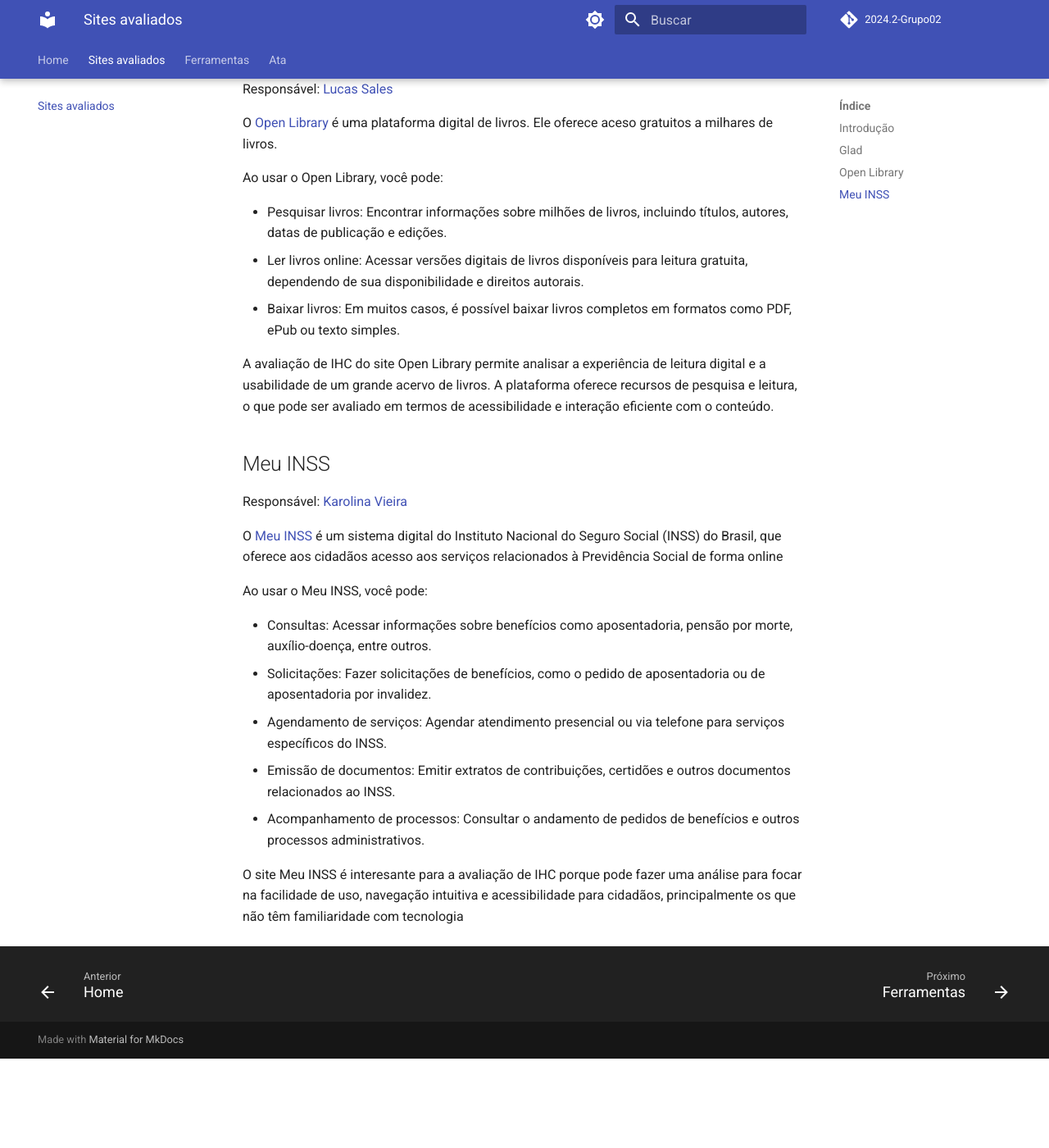
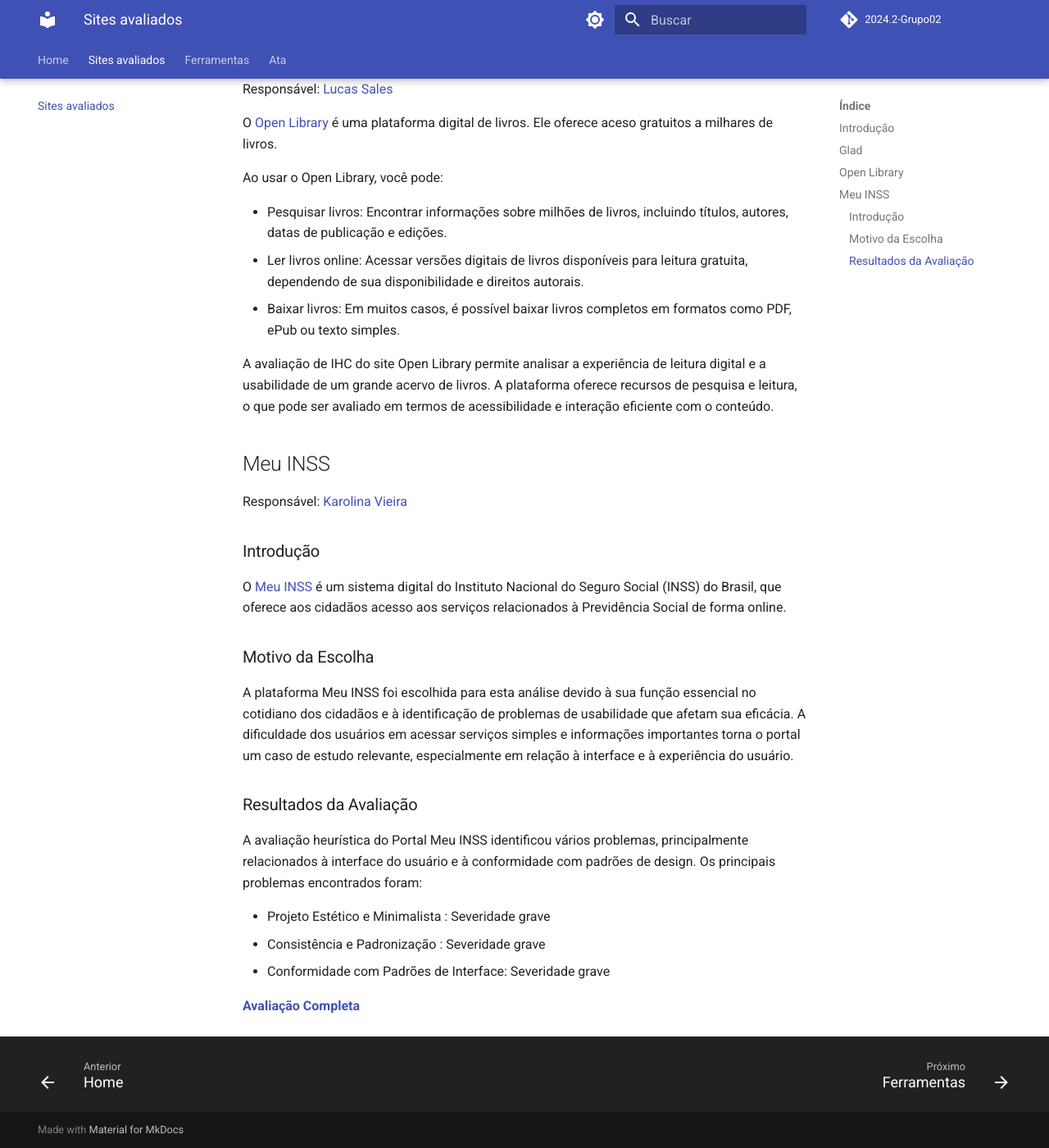
Before and after one commit to Interacao-Humano-Computador/2024.2-Grupo02, an MkDocs documentation site: the page built from docs/sites_avaliados.md, in a window 1280 px wide and 1400 px high, scrolled down 829 px. Shown: the whole window at 82% size. Built offline with MkDocs 1.6.1 and Material for MkDocs 9.7.7, drawn with Linux system fonts in a browser that asks for light colours; comment, search, counter and statistics services are not loaded; before the commit the page ends 2120 px from its top, so only the background shows below that.

Commit message:
alterações em sites_avaliados.md e ata_reuniao.md

```diff
--- a/docs/sites_avaliados.md
+++ b/docs/sites_avaliados.md
@@ -33,14 +33,20 @@
 ## Meu INSS
 Responsável: [Karolina Vieira](https://github.com/Karolina91)
 
-O [Meu INSS](https://meu.inss.gov.br/#/login) é um sistema digital do Instituto Nacional do Seguro Social (INSS) do Brasil, que oferece aos cidadãos acesso aos serviços relacionados à Previdência Social de forma online
+### Introdução
 
-Ao usar o Meu INSS, você pode:
+O [Meu INSS](https://meu.inss.gov.br/#/login) é um sistema digital do Instituto Nacional do Seguro Social (INSS) do Brasil, que oferece aos cidadãos acesso aos serviços relacionados à Previdência Social de forma online.
 
-- Consultas: Acessar informações sobre benefícios como aposentadoria, pensão por morte, auxílio-doença, entre outros.
-- Solicitações: Fazer solicitações de benefícios, como o pedido de aposentadoria ou de aposentadoria por invalidez.
-- Agendamento de serviços: Agendar atendimento presencial ou via telefone para serviços específicos do INSS.
-- Emissão de documentos: Emitir extratos de contribuições, certidões e outros documentos relacionados ao INSS.
-- Acompanhamento de processos: Consultar o andamento de pedidos de benefícios e outros processos administrativos.
+### Motivo da Escolha
 
-O site Meu INSS é interesante para a avaliação de IHC porque pode fazer uma análise para focar na facilidade de uso, navegação intuitiva e acessibilidade para cidadãos, principalmente os que não têm familiaridade com tecnologia
+A plataforma Meu INSS foi escolhida para esta análise devido à sua função essencial no cotidiano dos cidadãos e à identificação de problemas de usabilidade que afetam sua eficácia. A dificuldade dos usuários em acessar serviços simples e informações importantes torna o portal um caso de estudo relevante, especialmente em relação à interface e à experiência do usuário.
+
+### Resultados da Avaliação
+
+A avaliação heurística do Portal Meu INSS identificou vários problemas, principalmente relacionados à interface do usuário e à conformidade com padrões de design. Os principais problemas encontrados foram:
+
+- Projeto Estético e Minimalista : Severidade grave
+- Consistência e Padronização : Severidade grave
+- Conformidade com Padrões de Interface: Severidade grave
+
+**[Avaliação Completa](docs/MeuINSS.pdf)**
```
Also changed, not shown: docs/ata_reunião1.md (+15 -76 lines), 1 other file.
